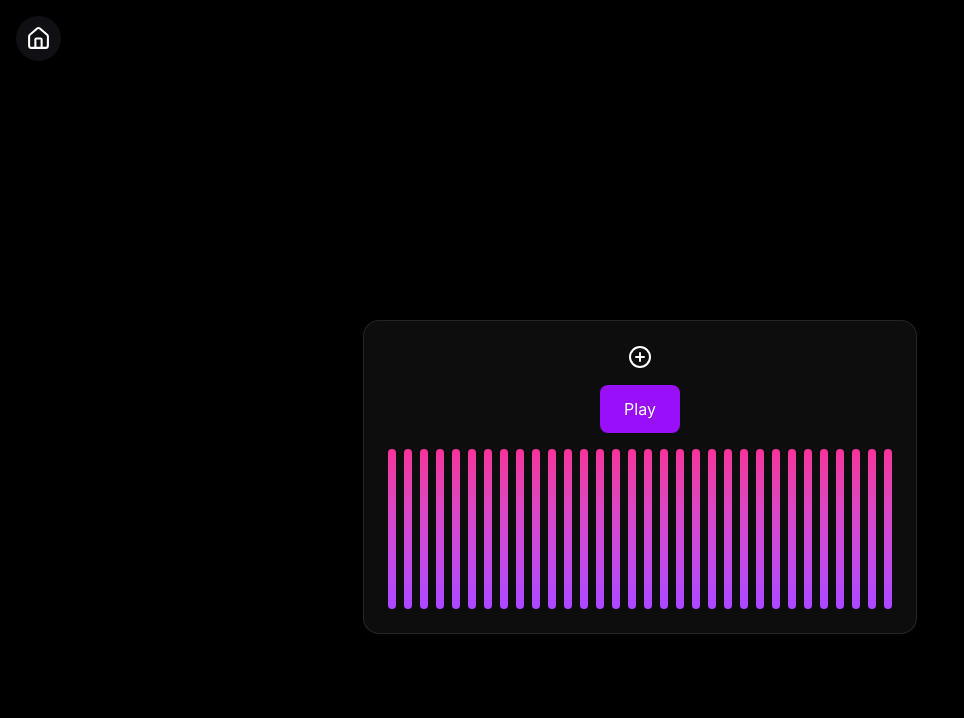
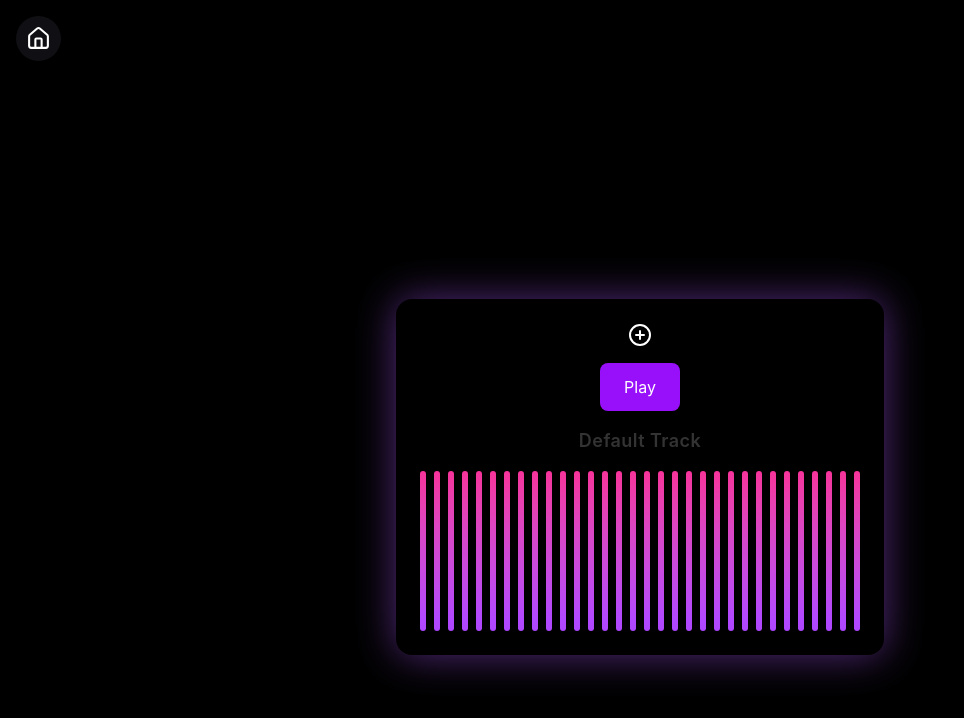
Before and after one commit to Hrisshhii/react-practice, a React (Vite) app in the folder framermotion/: page /#/sound-reactive in a window 1280 px wide. Shown: the top 718 px of the page, without its empty margins (0-964 px from the left). Built offline with nearby package versions, Linux system fonts and the light colour scheme.

Commit message:
UI improvements

```diff
--- a/framermotion/src/components/SoundReactive/SoundReactive.tsx
+++ b/framermotion/src/components/SoundReactive/SoundReactive.tsx
@@ -6,7 +6,8 @@ import { PlusCircle } from "lucide-react";
 
 const SoundReactive = () => {
   const [isPlaying,setIsPlaying]=useState(false);
-  const bassRef = useRef(0);
+  const [trackName, setTrackName]=useState("Default Track");
+  const bassRef=useRef(0);
   const [bassLevel,setBassLevel]=useState(0);
   const barsRef = useRef<(HTMLDivElement | null)[]>([]);
   const audioRef=useRef<HTMLAudioElement|null>(null);
@@ -81,8 +82,8 @@ const SoundReactive = () => {
       <motion.div className="absolute inset-0 bg-purple-900 blur-3xl -z-10"
         animate={{opacity: 0.2+bassLevel*0.5}}
       />
-      <div className="flex items-center justify-center h-screen">
-        <div className="backdrop-blur-xl bg-white/5 border border-white/10 p-6 rounded-2xl flex flex-col items-center gap-4 shadow-xl">
+      <div className="border-white/10 flex items-center justify-center h-screen">
+        <div className="backdrop-blur-xl shadow-[0_0_40px_rgba(168,85,247,0.5)] p-6 rounded-2xl flex flex-col items-center gap-4">
           <label>
             <PlusCircle className="text-white cursor-pointer"/>
             <input
@@ -105,6 +106,7 @@ const SoundReactive = () => {
                 const url=URL.createObjectURL(file);
                 audioRef.current=new Audio(url);
                 audioRef.current.loop=true;
+                setTrackName(file.name);
                 setIsPlaying(false);
               }}
             />
@@ -123,9 +125,10 @@ const SoundReactive = () => {
           >
             {isPlaying ? "Pause":"Play"}
           </button>
+          <h2 className="text-white/20 text-lg font-semibold tracking-wide">{trackName}</h2>
           <div className="flex items-end gap-2 h-40">
             {Array.from({length:32}).map((_,i)=>(
-              <div key={i} className="w-2 bg-linear-to-t from-purple-500 to-pink-500 rounded"
+              <div key={i} className="w-1.5 bg-linear-to-t from-purple-500 to-pink-500 rounded"
               ref={(el)=>{barsRef.current[i]=el!}}
               style={{height:"100%"}}
               />
```
